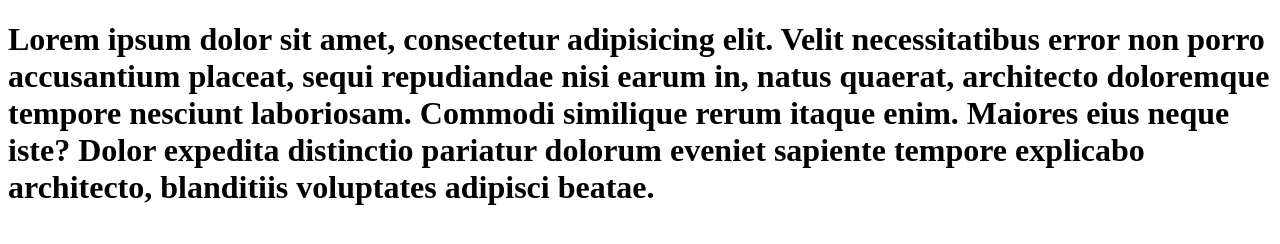
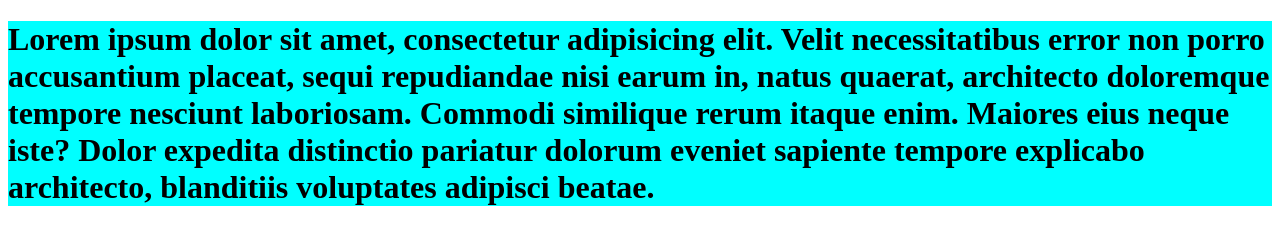
Before and after one commit to khaleel4248/first-git, a plain HTML site: page index.html in a window 1280 px wide. Drawn offline with Linux system fonts and the light colour scheme.

Commit message:
added background color

```diff
--- a/index.html
+++ b/index.html
@@ -6,6 +6,7 @@
     <title>Document</title>
 </head>
 <body>
-    <h1>Lorem ipsum dolor sit amet, consectetur adipisicing elit. Velit necessitatibus error non porro accusantium placeat, sequi repudiandae nisi earum in, natus quaerat, architecto doloremque tempore nesciunt laboriosam. Commodi similique rerum itaque enim. Maiores eius neque iste? Dolor expedita distinctio pariatur dolorum eveniet sapiente tempore explicabo architecto, blanditiis voluptates adipisci beatae.</h1>
+    <h1 style="background-color: aqua;">Lorem ipsum dolor sit amet, consectetur adipisicing elit. Velit necessitatibus error non porro accusantium placeat, sequi repudiandae nisi earum in, natus quaerat, architecto doloremque tempore nesciunt laboriosam. Commodi similique rerum itaque enim. Maiores eius neque iste? Dolor expedita distinctio pariatur dolorum eveniet sapiente tempore explicabo architecto, blanditiis voluptates adipisci beatae.</h1>
+
 </body>
 </html>
```
